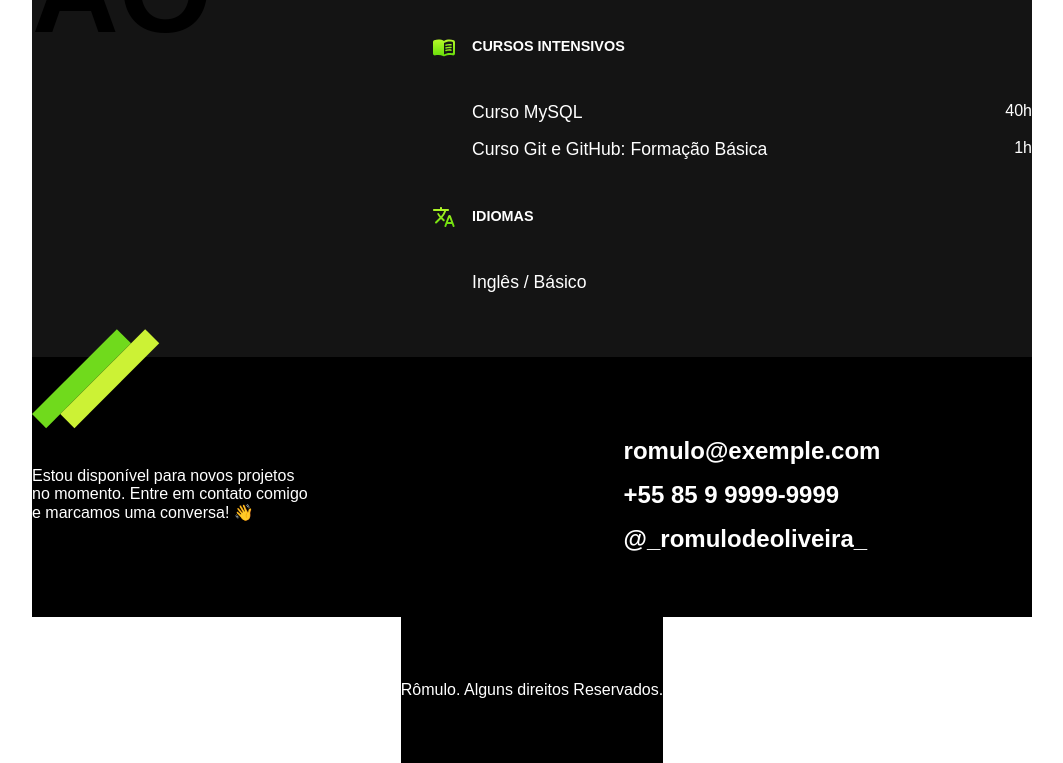
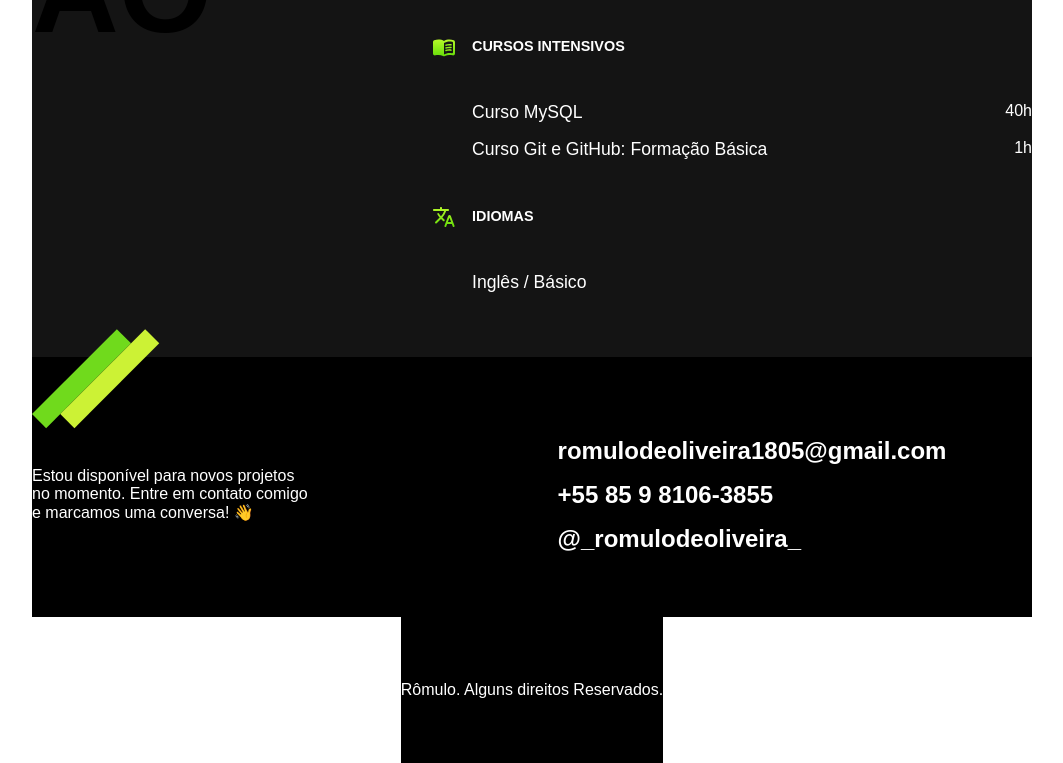
Before and after one commit to romulodeoliveira/Curso-Origamid-HTML-e-CSS-para-iniciantes, a plain HTML site: page exercice-05/index.html in a window 1280 px wide. Shown: the part 1879-2642 px from the top of the page, without its empty margins (108-1171 px from the left). Drawn offline with Linux system fonts and the light colour scheme.

Commit message:
alteração nos meios de comucicação

```diff
--- a/exercice-05/index.html
+++ b/exercice-05/index.html
@@ -132,8 +132,8 @@
         <div class="div_contato">
             <p class="mensagem_contato">Estou disponível para novos projetos no momento. Entre em contato comigo e marcamos uma conversa! 👋</p>
             <div class="meios_contato">
-                <p>romulo@exemple.com</p>
-                <p>+55 85 9 9999-9999</p>
+                <p>romulodeoliveira1805@gmail.com</p>
+                <p>+55 85 9 8106-3855</p>
                 <p>@_romulodeoliveira_</p>
             </div>
         </div>
```
